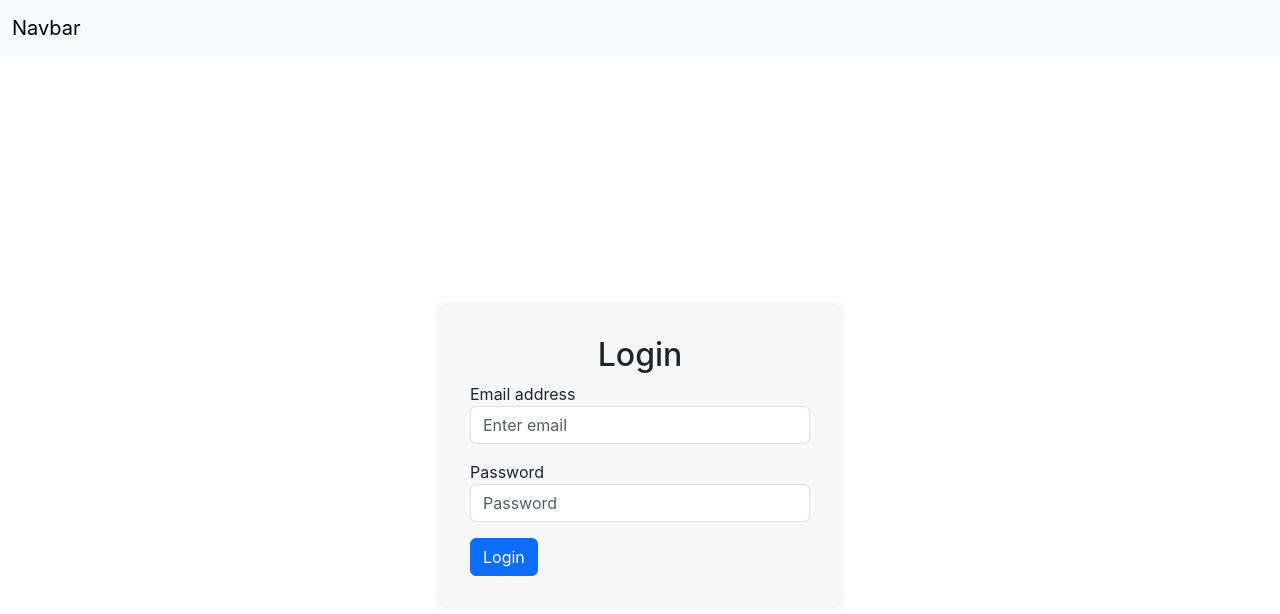
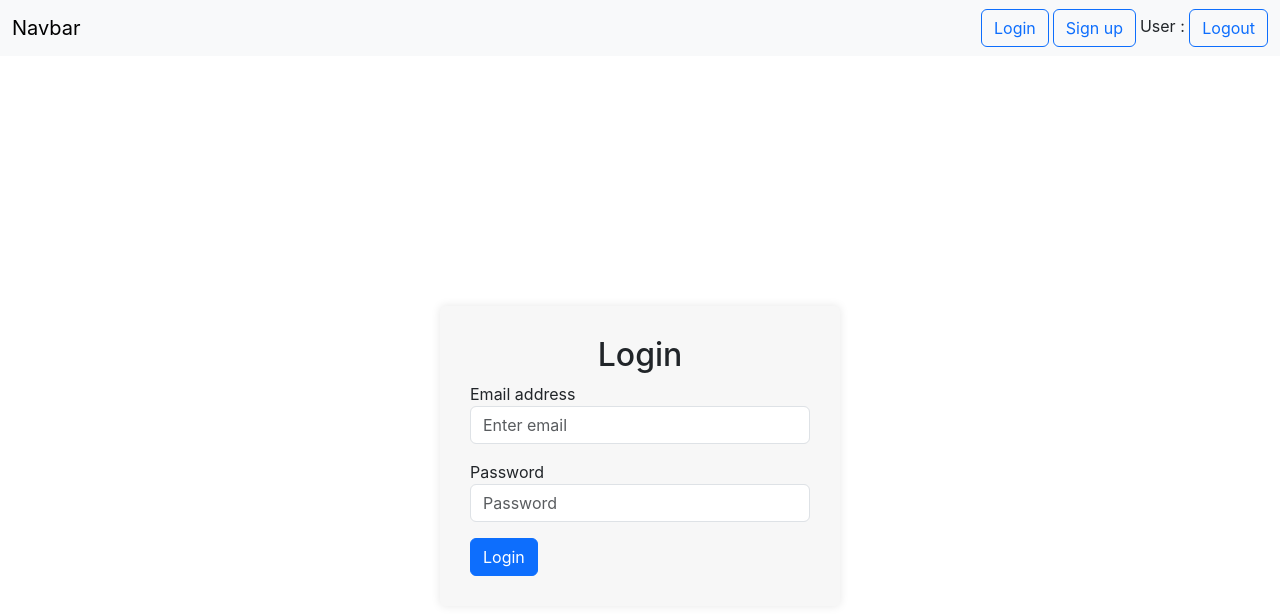
Before and after one commit to Gayan65/parkez, a React (Create React App) app in the folder frontend/: page /login in a window 1280 px wide. Shown: the top 614 px of the page. Built offline with nearby package versions, Linux system fonts and the light colour scheme.

Commit message:
navbar logout, sigup, login add, user has hold in the context while refreshing fixed

```diff
--- a/frontend/src/components/NavBar.js
+++ b/frontend/src/components/NavBar.js
@@ -1,12 +1,41 @@
 import { Link } from "react-router-dom";
+import { useLogout } from "../hooks/useLogout";
 
 const NavBar = () => {
+    //user logout
+    const { logout } = useLogout();
+
+    const handelClick = () => {
+        logout();
+    };
+
     return (
         <nav className="navbar bg-body-tertiary">
             <div className="container-fluid">
                 <Link className="navbar-brand" to={"/"}>
                     Navbar
                 </Link>
+                <div className="flex-d">
+                    <Link
+                        className="btn btn-outline-primary me-1"
+                        to={"/login"}
+                    >
+                        Login
+                    </Link>
+                    <Link
+                        className="btn btn-outline-primary me-1"
+                        to={"/signup"}
+                    >
+                        Sign up
+                    </Link>
+                    <span>User : </span>
+                    <button
+                        className="btn btn-outline-primary"
+                        onClick={handelClick}
+                    >
+                        Logout
+                    </button>
+                </div>
             </div>
         </nav>
     );
--- a/frontend/src/context/AuthContext.js
+++ b/frontend/src/context/AuthContext.js
@@ -1,4 +1,4 @@
-import { createContext, useReducer } from "react";
+import { createContext, useEffect, useReducer } from "react";
 
 export const AuthContext = createContext();
 
@@ -18,6 +18,14 @@ export const authReducer = (state, action) => {
 export const AuthContextProvider = ({ children }) => {
     const [state, dispatch] = useReducer(authReducer, { user: null });
 
+    useEffect(() => {
+        const user = JSON.parse(localStorage.getItem("user"));
+
+        if (user) {
+            dispatch({ type: "LOGIN", payload: user });
+        }
+    }, []);
+
     console.log("AuthContext state : ", state);
     return (
         <AuthContext.Provider value={{ ...state, dispatch }}>
--- a/frontend/src/hooks/useLogout.js
+++ b/frontend/src/hooks/useLogout.js
@@ -11,5 +11,5 @@ export const useLogout = () => {
         dispatch({ type: "LOGOUT" });
     };
 
-    return logout;
+    return { logout };
 };
```
